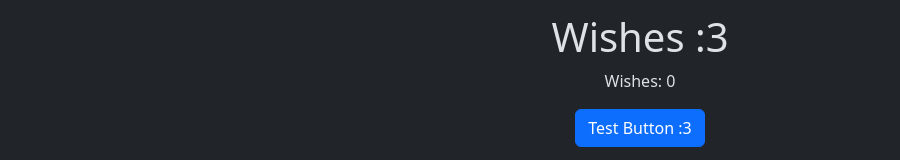
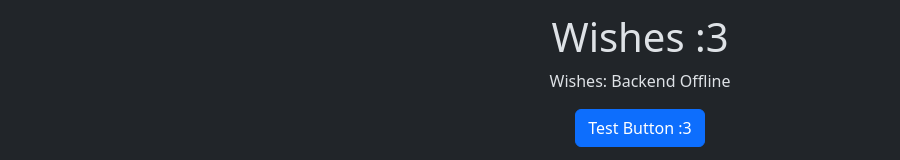
Before and after one commit to OclaimsBirthday/OclaimsBirthday.github.io, a plain HTML site: page index.html in a window 1280 px wide. Shown: the part 227-387 px from the top of the page, without its empty margins (0-900 px from the left). Drawn offline with nearby package versions, Linux system fonts and the light colour scheme.

Commit message:
Changed span to say Backend Offline
Shut down my Pi for the night, changed my front end to reflect that :3

```diff
--- a/index.html
+++ b/index.html
@@ -41,7 +41,7 @@
     <p class="text-center">Happy Birthday Oclaim! :3</p>
 
     <h1 class="text-center">Wishes :3</h1>
-    <p class="text-center">Wishes: <span id="counter">0</span></p>
+    <p class="text-center">Wishes: <span id="counter">Backend Offline</span></p>
 
 
     <button class="btn btn-primary btn-center d-block mx-auto" id="increment-btn">Test Button :3</button>
```
